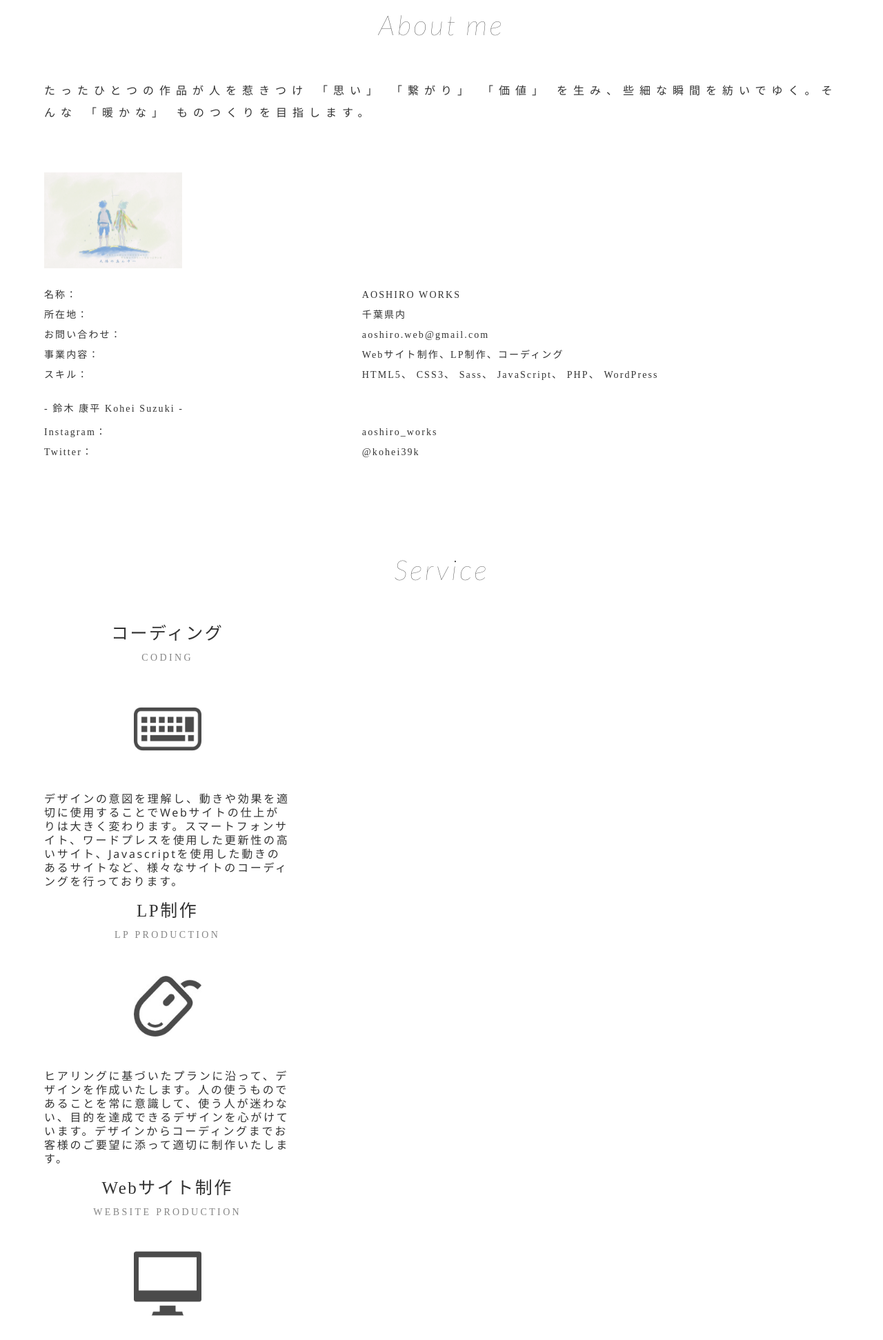
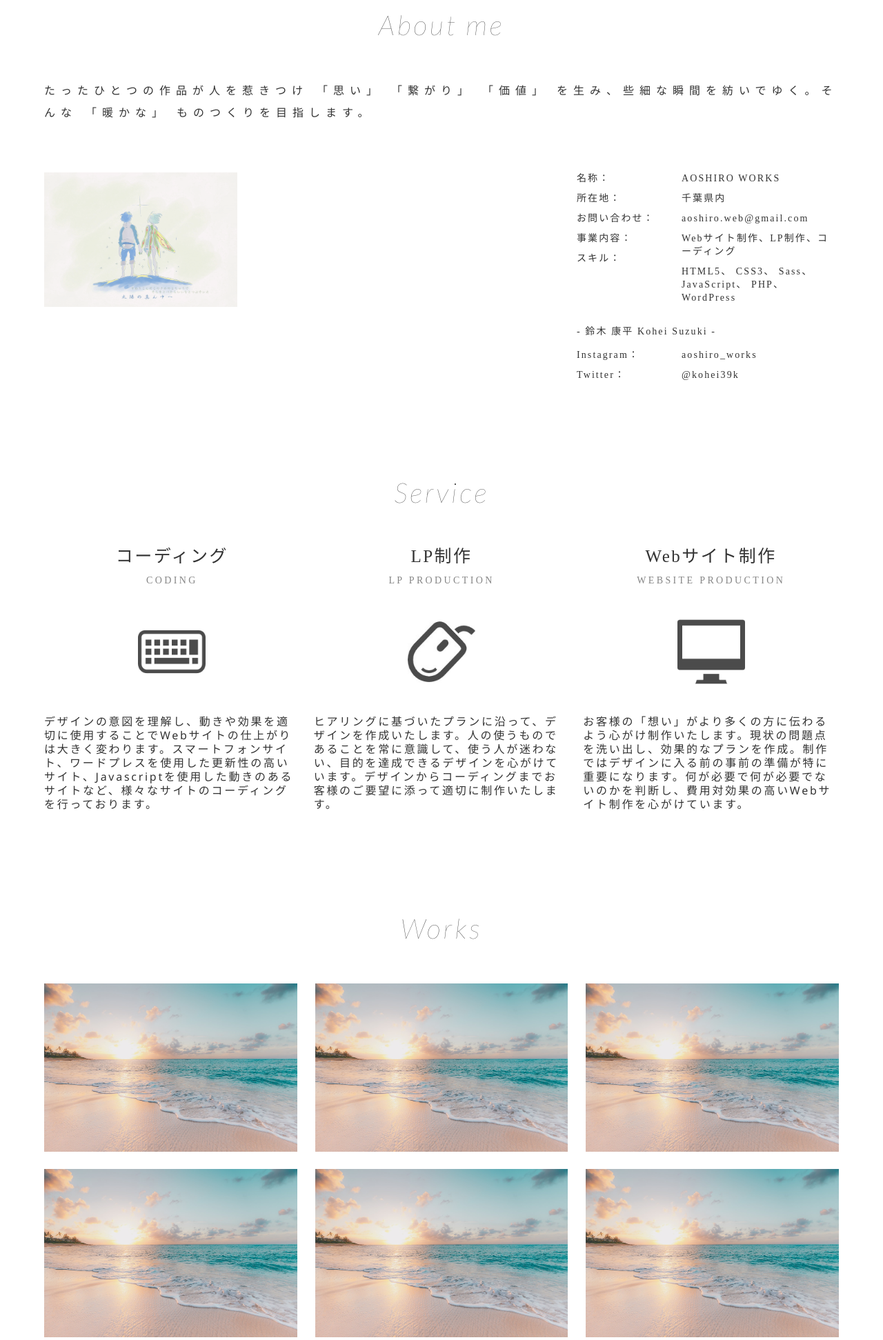
Before and after one commit to koh-suzuki/portfolio_4, a PHP site: page /html/index.html in a window 1280 px wide. Shown: the part 1020-2963 px from the top of the page at 69% size. Run offline with PHP 8.4, Linux system fonts and the light colour scheme.

Commit message:
タブレット　レスポンシブ化

```diff
--- a/css/style.css
+++ b/css/style.css
@@ -753,10 +753,10 @@ SP画面
 ----------------------------------------*/
 @media screen and (min-width: 600px) {
   .l-section__wrapper {
-    padding-bottom: 130px;
+    padding-bottom: 100px;
   }
   .l-section__inner {
-    min-width: 600px;
+    padding: 0 5%;
     margin: 0 auto;
     height: 100%;
   }
@@ -1007,10 +1007,6 @@ SP画面
   opacity: .5;
 }
 
-.footer__section__non {
-  padding: 0;
-}
-
 .footer__item,
 .footer__item__tb {
   font-size: 1.8rem;
@@ -1031,11 +1027,12 @@ SP画面
 ----------------------------------------*/
 @media screen and (min-width: 600px) {
   .footer {
-    height: 140px;
-    padding: 0 0 30px;
+    padding: 0px;
   }
   .footer__nav {
     display: block;
+    padding-left: 5%;
+    margin-bottom: 100px;
   }
   .footer__item {
     margin-right: 2vw;
@@ -1044,6 +1041,7 @@ SP画面
     opacity: .5;
   }
   .copyright {
+    margin: 0;
     text-align: right;
   }
   .copyright > small {
@@ -1144,12 +1142,17 @@ SP画面
   .about__wrapper {
     display: flex;
     align-items: flex-start;
-    justify-content: space-around;
-    max-width: 100%;
-    margin: 0 auto;
+    justify-content: space-between;
+    flex-direction: unset;
   }
   .about__catch {
     margin-bottom: 70px;
+  }
+  .about__icon {
+    max-width: 280px;
+  }
+  .about__inner {
+    max-width: 380px;
   }
   .about__catch,
   .about__name,
@@ -1238,11 +1241,11 @@ SP画面
   ----------------------------------------*/
 @media screen and (min-width: 600px) {
   .service__wrapper {
-    margin-right: -40px;
+    margin-right: -20px;
   }
   .service__item {
     box-sizing: content-box;
-    margin-right: 40px;
+    margin-right: 20px;
   }
   .service__title {
     padding-bottom: 16px;
@@ -1256,7 +1259,7 @@ SP画面
     text-align: center;
   }
   .service__item {
-    max-width: calc((100% / 3) - 40px);
+    max-width: calc((100% / 3) - 20px);
   }
   .service__icon {
     margin-bottom: 40px;
@@ -1459,6 +1462,7 @@ SP画面
     flex-wrap: wrap;
     align-items: flex-start;
     justify-content: space-between;
+    flex-direction: unset;
   }
 }
 /*# sourceMappingURL=style.css.map */
--- a/html/index.html
+++ b/html/index.html
@@ -220,15 +220,6 @@
     </section>
   </main>
   <footer class="footer">
-    <section class="l-section__inner flexbox__x__center footer__section__non">
-      <nav class="footer__nav">
-        <ul class="footer__list flexbox__start">
-          <li class="footer__item"><a href="#about">About</a></li>
-          <li class="footer__item"><a href="#service">Service</a></li>
-          <li class="footer__item"><a href="#works">Works</a></li>
-          <li class="footer__item"><a href="#contact">Contact</a></li>
-        </ul>
-      </nav>
     <table class="footer__list__tb">
       <tbody class="footer__nav__tb">
         <tr class="footer__inner__tb">
@@ -249,6 +240,15 @@
         </tr>
       </tbody>
     </table>
+    <section class="l-section__inner flexbox__x__center footer__side">
+      <nav class="footer__nav">
+        <ul class="footer__list flexbox__start">
+          <li class="footer__item"><a href="#about">About</a></li>
+          <li class="footer__item"><a href="#service">Service</a></li>
+          <li class="footer__item"><a href="#works">Works</a></li>
+          <li class="footer__item"><a href="#contact">Contact</a></li>
+        </ul>
+      </nav>
       <p class="copyright">
         <small>&copy; 2021 AOSHIRO WORKS All rights reserved.</small>
       </p>
--- a/sass/Layout/_footer.scss
+++ b/sass/Layout/_footer.scss
@@ -28,9 +28,7 @@
     }
   }
 }
-.footer__section__non {
-  padding: 0;
-}
+
 
 
 .footer__item,
@@ -46,11 +44,12 @@
 ----------------------------------------*/
 @include mq-up($breakpoint: md) {
   .footer {
-    height: 140px;
-    padding: 0 0 30px;
+    padding: 0px;
   }
   .footer__nav {
     display: block;
+    padding-left: 5%;
+    margin-bottom: 100px;
   }
   .footer__item {
     margin-right: 2vw;
@@ -59,6 +58,7 @@
     }
   }
   .copyright {
+    margin: 0;
     text-align: right;
     > small {
       @include f_around(1, 1, 400, 150);
--- a/sass/Layout/_main.scss
+++ b/sass/Layout/_main.scss
@@ -113,10 +113,11 @@
 ----------------------------------------*/
 @include mq-up($breakpoint: md) {
   .l-section__wrapper {
-    padding-bottom: 130px;
+    padding-bottom: 100px;
   }
   .l-section__inner {
-    min-width: 600px;
+    // min-width: 600px;
+    padding: 0 5%;
     margin: 0 auto;
     height: 100%;
   }
--- a/sass/Object/project/_about.scss
+++ b/sass/Object/project/_about.scss
@@ -3,7 +3,6 @@
   display: flex;
   flex-direction: column;
   align-items: center;
-  // justify-content: space-around;
   min-width: 300px;
   margin: 0 auto;
 }
@@ -59,13 +58,21 @@
   .about__wrapper {
     display: flex;
     align-items: flex-start;
-    justify-content: space-around;
-    max-width: 100%;
-    margin: 0 auto;
+    justify-content: space-between;
+    flex-direction: unset;
+    // max-width: 100%;
+    // margin: 0 auto;
   }
   .about__catch {
     margin-bottom: 70px;
   }
+  .about__icon {
+    max-width: 280px;
+  }
+  .about__inner {
+    max-width: 380px;
+  }
+
 
   .about__catch,
   .about__name,
--- a/sass/Object/project/_service.scss
+++ b/sass/Object/project/_service.scss
@@ -45,11 +45,11 @@
   ----------------------------------------*/
   @include mq-up($breakpoint: md) {
     .service__wrapper {
-      margin-right: -40px;
+      margin-right: -20px;
     }
     .service__item {
       box-sizing: content-box;
-      margin-right: 40px;
+      margin-right: 20px;
     }
     .service__title {
       padding-bottom: 16px;
@@ -63,7 +63,7 @@
       text-align: center;
     }
     .service__item {
-      max-width: calc((100% / 3) - 40px);
+      max-width: calc((100% / 3) - 20px);
     }
     .service__icon {
       margin-bottom: 40px;
--- a/sass/Object/utility/_flexbox.scss
+++ b/sass/Object/utility/_flexbox.scss
@@ -14,5 +14,6 @@
     flex-wrap: wrap;
     align-items: flex-start;
     justify-content: space-between;
+    flex-direction: unset;
   }
 }
```
Also changed, not shown: 1 other file. Lines whose indentation alone changed are shown as unchanged.
